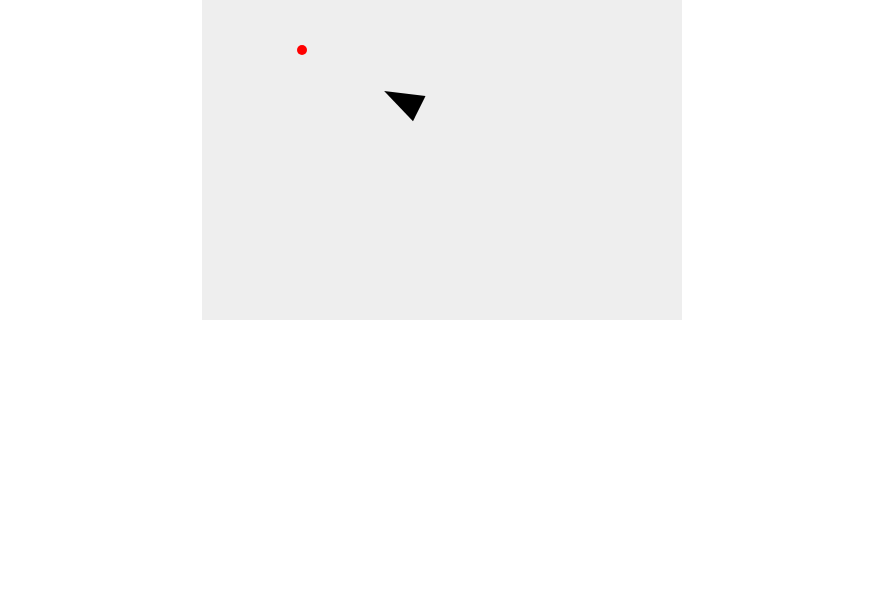
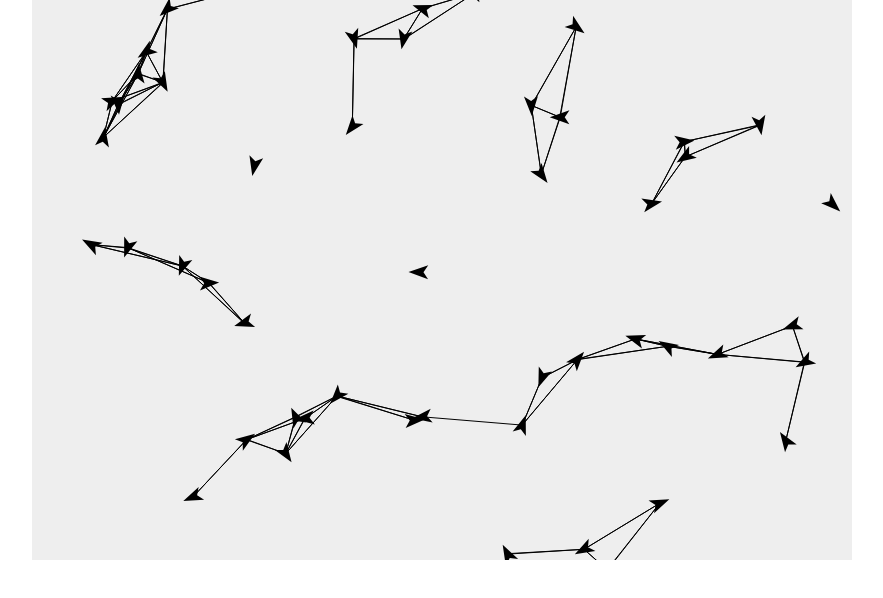
Before and after one commit to laxel/Flocking2D, a plain HTML site: page index.html in a window 1280 px wide. Shown: the whole page, without its empty margins (198-1081 px from the left). Drawn offline with Linux system fonts and the light colour scheme.

Commit message:
Moment and neighbor tracking

```diff
--- a/index.html
+++ b/index.html
@@ -10,7 +10,7 @@
 </head>
 <body>
 
-<canvas id="myCanvas" width="480" height="320"></canvas>
+<canvas id="myCanvas" width="820" height="560"></canvas>
 
 <script src="Boid.js"></script>
 <script src="script.js"></script>
--- a/script.js
+++ b/script.js
@@ -1,15 +1,28 @@
 var canvas = document.getElementById("myCanvas");
 var ctx = canvas.getContext("2d");
 
-var boidLength = 40;
+// --- Parameters ---
+// * Boids
+var boidSize = 20;
 var boidAngle = 0.2 * Math.PI;
+var boidViewingAngle = 0.75 * Math.PI;
+var boidViewingDist = 100;
+var boidMaxTurn = 0.05;
+var boidMaxSpeed = 0.5;
 
+var marg = 10;
+// * Wall
+var wallRadius = 5;
+
+
+// --- Init. variables ---
 var mouseX = 0;
 var mouseY = 0;
+var walls = [{x:100, y:50}];
+var boids = [];
 
-var walls = [{x:100, y:50}];
-var boids = [new Boid(200,100,Math.PI*0.2)];
-var wallRadius = 5;
+
+// --- Code ---
 
 // Track mouse
 canvas.onmousemove = function(e) {
@@ -29,26 +42,34 @@ function drawWalls() {
 	}
 }
 
-function drawBoid(x,y,angle) {
+function drawBoid(boid) {
+	var x = boid.x;
+	var y = boid.y;
+	var angle = boid.angle;
 
-	angle = -Math.atan2(mouseY - y, mouseX - x);
-	console.log(angle);
+	//angle = -Math.atan2(mouseY - y, mouseX - x);
+	//boid.angle = angle;
 
-	var x1 = x + (boidLength / 2) * Math.cos(angle);
-	var y1 = y - (boidLength / 2) * Math.sin(angle);
+	var x1 = x + (boidSize / 2) * Math.cos(angle);
+	var y1 = y - (boidSize / 2) * Math.sin(angle);
 
-	var toBackLength = Math.sqrt(Math.pow(Math.tan(boidAngle/2)*boidLength,2) + Math.pow(boidLength/2,2));
+	var toBackLength = Math.sqrt(Math.pow(Math.tan(boidAngle/2)*boidSize,2) + Math.pow(boidSize/2,2));
 
 	var x2 = x + toBackLength * Math.cos(Math.PI - (boidAngle - angle));
 	var y2 = y - toBackLength * Math.sin(Math.PI - (boidAngle - angle));
 
-	var x3 = x + toBackLength * Math.cos(Math.PI + (boidAngle + angle));
-	var y3 = y - toBackLength * Math.sin(Math.PI + (boidAngle + angle));
+	var x3 = x - (boidSize / 4) * Math.cos(angle);
+	var y3 = y + (boidSize / 4) * Math.sin(angle);
+
+	var x4 = x + toBackLength * Math.cos(Math.PI + (boidAngle + angle));
+	var y4 = y - toBackLength * Math.sin(Math.PI + (boidAngle + angle));
+
 
 	ctx.beginPath();
 	ctx.moveTo(x1, y1);
 	ctx.lineTo(x2, y2);
 	ctx.lineTo(x3, y3);
+	ctx.lineTo(x4, y4);
 	ctx.closePath();
 	ctx.fillStyle = "black";
 	ctx.fill();
@@ -56,18 +77,89 @@ function drawBoid(x,y,angle) {
 }
 
 function drawBoids() {
-	for (i = 0; i < boids.length; i++) {
+	for (var i = 0; i < boids.length; i++) {
 		var b = boids[i];
-		drawBoid(b.x,b.y, b.angle);
+		drawBoid(b);
+	}
+}
+
+function wallLoop(b) {
+	if (b.x > canvas.width + marg) {
+		b.x = -marg;
+	}
+	if (b.x < -marg) {
+		b.x = canvas.width + marg;
+	}
+	if (b.y > canvas.height + marg) {
+		b.y = -marg;
+	}
+	if (b.y < -marg) {
+		b.y = canvas.height+marg;
+	}
+
+}
+
+function detectNeighbors(boid) {
+	var neighbors = [];
+	for (var i = 0; i < boids.length; i++) {
+		var b1 = boid;
+		var b2 = boids[i];
+		if(b1 == b2) {
+			continue
+		}
+
+		// TODO add angle
+		if (Math.sqrt( Math.pow(b1.x-b2.x,2) + Math.pow(b1.y-b2.y,2) ) < boidViewingDist) {
+			neighbors.push(b2);
+		}
+
+	}
+	return neighbors;
+}
+
+function drawNeighbors(boid, neighbors) {
+	for (var i = 0; i < neighbors.length; i++) {
+		var neigh = neighbors[i];
+		ctx.beginPath();
+		ctx.moveTo(boid.x, boid.y);
+		ctx.lineTo(neigh.x, neigh.y);
+		ctx.stroke();
+	}
+}
+
+function updateBoids() {
+	for (var i = 0; i < boids.length; i++) {
+		var b = boids[i];
+
+		wallLoop(b);
+
+		var turnAmount = 0;
+		var neigh = detectNeighbors(b);
+		drawNeighbors(b,neigh);
+		//separation(b);
+		//alignment(b);
+		//cohesion(b);
+
+		if (turnAmount > boidMaxTurn) turnAmount = boidMaxTurn;
+		if (turnAmount < -boidMaxTurn) turnAmount = -boidMaxTurn;
+
+		b.angle += turnAmount;
+
+		b.x = b.x + boidMaxSpeed * Math.cos(b.angle);
+		b.y = b.y - boidMaxSpeed * Math.sin(b.angle);
 	}
 }
 
 function draw() {
 	ctx.clearRect(0, 0, canvas.width, canvas.height);
-	drawWalls();
+	updateBoids();
+	//drawWalls();
 	drawBoids();
-
 }
 
+for (var i = 0; i < 50; i++) {
+	boids.push(new Boid(Math.random() * canvas.width, Math.random() * canvas.height
+						, Math.random() * Math.PI * 2))
+}
 
-setInterval(draw,10);
+var iId = setInterval(draw,10);
```
